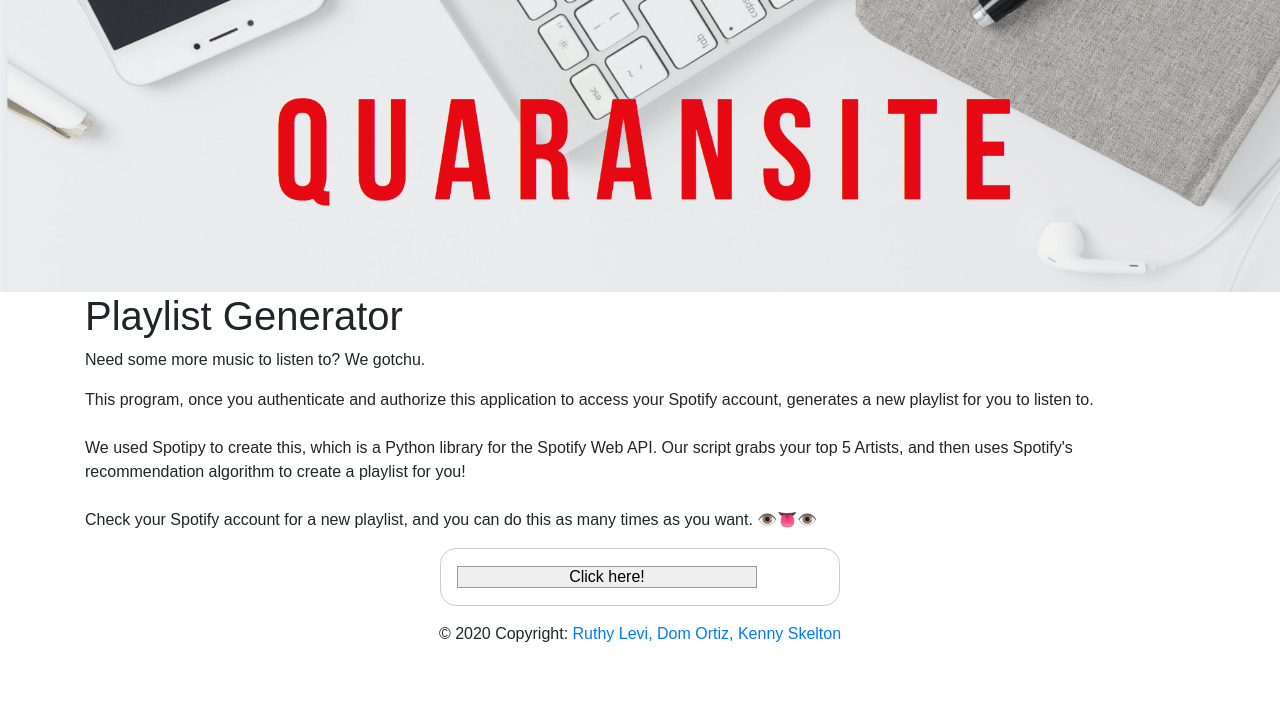
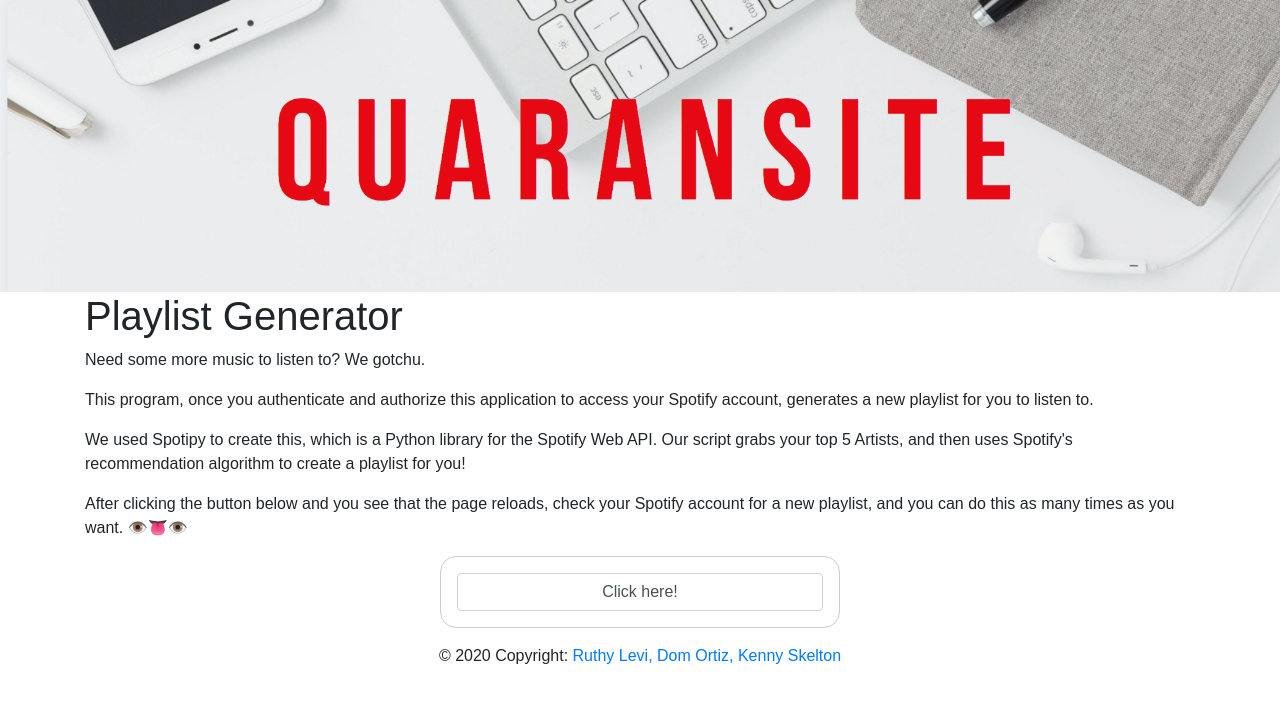
Before and after one commit to domortiz/ssw215, a Flask app: template templates/playlistgen.html in a window 1280 px wide. Shown: the part 57-760 px from the top of the page. Run offline with Flask 2, Linux system fonts and the light colour scheme; the template is opened without the code that fills it, so the values that code supplies are empty; some libraries are stand-ins or nearby versions.

Commit message:
Fixed spotify generator button

```diff
--- a/templates/playlistgen.html
+++ b/templates/playlistgen.html
@@ -7,13 +7,13 @@
   </div>
   <p>Need some more music to listen to? We gotchu. </p>
   <p>This program, once you authenticate and authorize this application to access your Spotify account, generates a new
-    playlist for you to listen to.<br><br>
-    We used Spotipy to create this, which is a Python library for the Spotify Web API. Our script grabs your top 5
-    Artists, and then uses Spotify's recommendation algorithm to create a playlist for you!<br><br>
-    Check your Spotify account for a new playlist, and you can do this as many times as you want. 👁️👅👁️
+    playlist for you to listen to.</p>
+    <p>We used Spotipy to create this, which is a Python library for the Spotify Web API. Our script grabs your top 5
+      Artists, and then uses Spotify's recommendation algorithm to create a playlist for you!</p>
+    <p>After clicking the button below and you see that the page reloads, check your Spotify account for a new playlist, and you can do this as many times as you want. 👁️👅👁️
   </p>
-  <form action="/playlistgenerator" method="POST">
-    <input type="submit" value="Click here!">
-  </form>
 </div>
+<form action="/playlistgenerator" method="POST" role="form" class="form-horizontal">
+  <input type="submit" class="form-control" value="Click here!">
+</form>
 {% endblock %}
```
Also changed, not shown: 1 other file.
